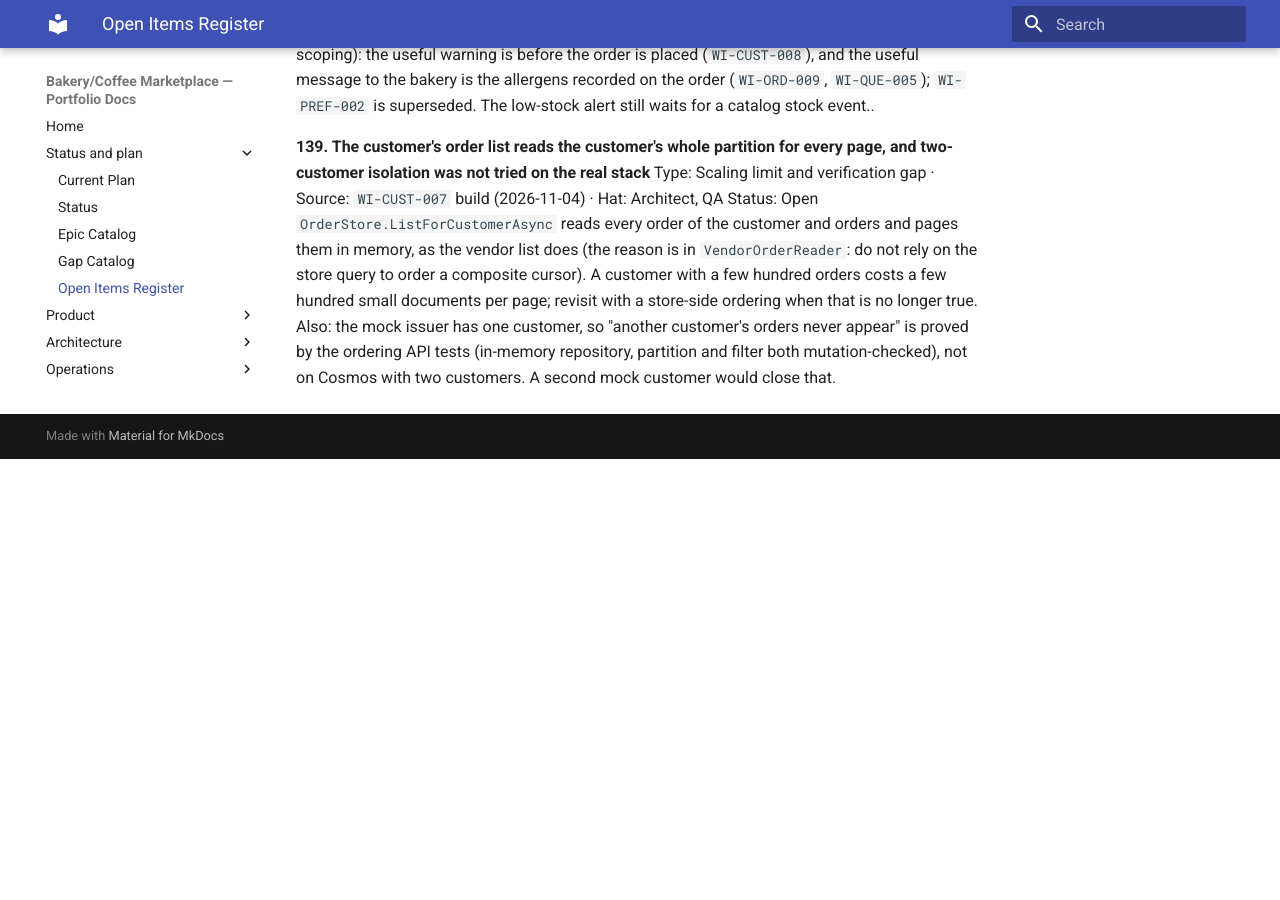
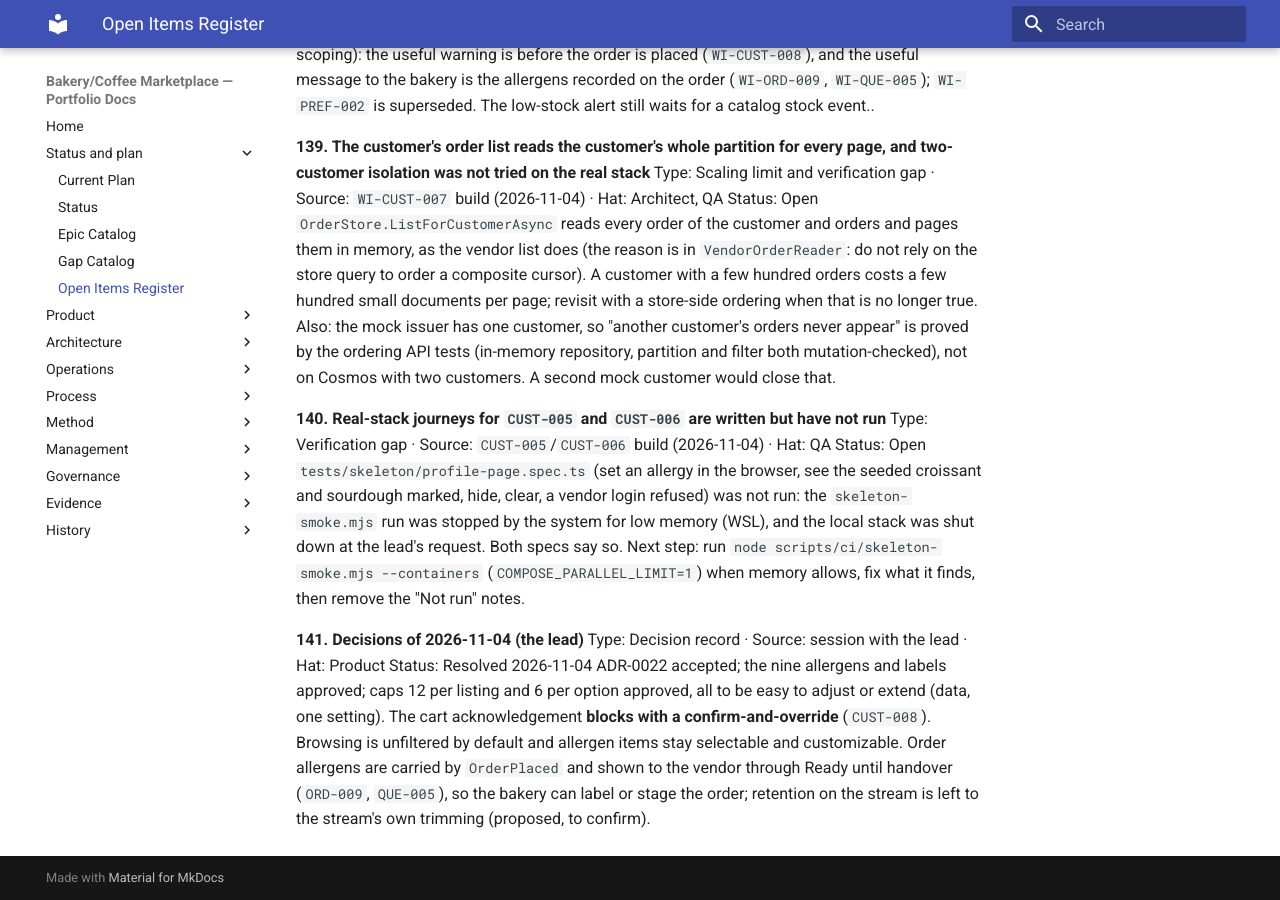
Before and after one commit to benjamin-hedrick/bakery-marketplace, an MkDocs documentation site: the page built from docs/governance/open-items-register.md, in a window 1280 px wide and 900 px high, scrolled down 46334 px. Built offline with MkDocs 1.6.1 and Material for MkDocs 9.7.7, drawn with Linux system fonts in a browser that asks for light colours; before the commit the page ends 46793 px from its top, so only the background shows below that.

Commit message:
ADR-0022 accepted by the lead (allergens, caps 12 and 6, adjustable by design); register 140 and 141
Co-Authored-By: Claude Sonnet 5.5 <noreply@anthropic.com>

```diff
--- a/docs/governance/open-items-register.md
+++ b/docs/governance/open-items-register.md
@@ -771,3 +771,13 @@ The allergy warning needs customer preference and allergy data (the personalizat
 Type: Scaling limit and verification gap · Source: `WI-CUST-007` build (2026-11-04) · Hat: Architect, QA
 Status: Open
 `OrderStore.ListForCustomerAsync` reads every order of the customer and orders and pages them in memory, as the vendor list does (the reason is in `VendorOrderReader`: do not rely on the store query to order a composite cursor). A customer with a few hundred orders costs a few hundred small documents per page; revisit with a store-side ordering when that is no longer true. Also: the mock issuer has one customer, so "another customer's orders never appear" is proved by the ordering API tests (in-memory repository, partition and filter both mutation-checked), not on Cosmos with two customers. A second mock customer would close that.
+
+**140. Real-stack journeys for `CUST-005` and `CUST-006` are written but have not run**
+Type: Verification gap · Source: `CUST-005`/`CUST-006` build (2026-11-04) · Hat: QA
+Status: Open
+`tests/skeleton/profile-page.spec.ts` (set an allergy in the browser, see the seeded croissant and sourdough marked, hide, clear, a vendor login refused) was not run: the `skeleton-smoke.mjs` run was stopped by the system for low memory (WSL), and the local stack was shut down at the lead's request. Both specs say so. Next step: run `node scripts/ci/skeleton-smoke.mjs --containers` (`COMPOSE_PARALLEL_LIMIT=1`) when memory allows, fix what it finds, then remove the "Not run" notes.
+
+**141. Decisions of 2026-11-04 (the lead)**
+Type: Decision record · Source: session with the lead · Hat: Product
+Status: Resolved 2026-11-04
+ADR-0022 accepted; the nine allergens and labels approved; caps 12 per listing and 6 per option approved, all to be easy to adjust or extend (data, one setting). The cart acknowledgement **blocks with a confirm-and-override** (`CUST-008`). Browsing is unfiltered by default and allergen items stay selectable and customizable. Order allergens are carried by `OrderPlaced` and shown to the vendor through Ready until handover (`ORD-009`, `QUE-005`), so the bakery can label or stage the order; retention on the stream is left to the stream's own trimming (proposed, to confirm).
```
Also changed, not shown: docs/architecture/adr/0022-tags.md (+5 -1 lines), docs/architecture/adr/README.md (+1 -1 lines).
